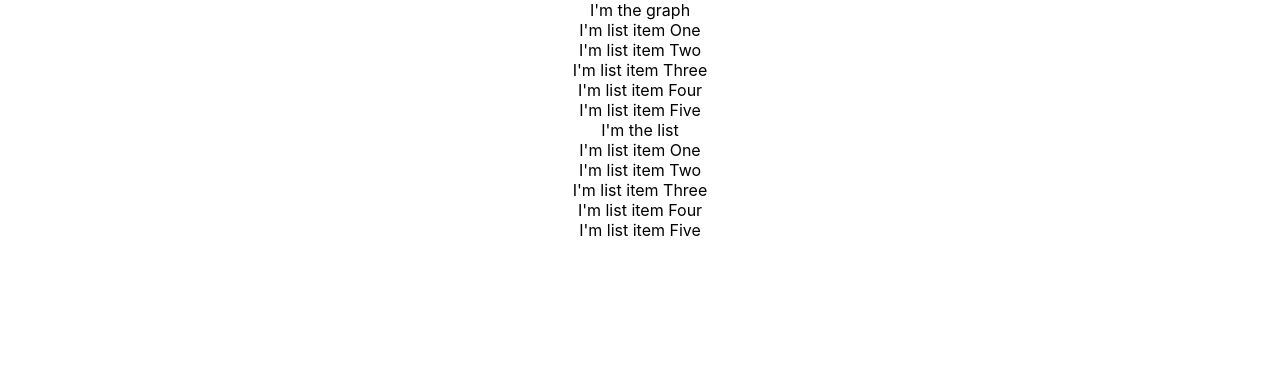
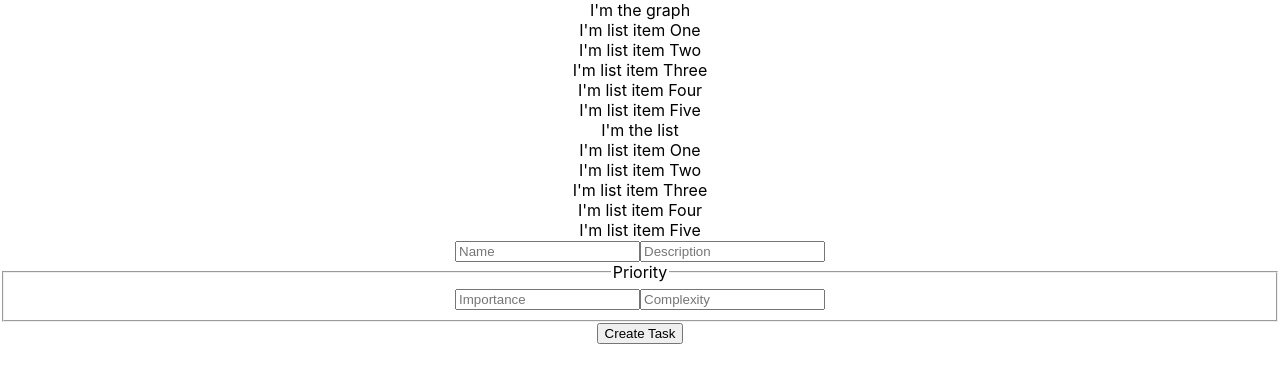
Before and after one commit to AlexGaiser/graphulist, a React (Create React App) app: page / in a window 1280 px wide. Shown: the top 382 px of the page. Built offline with nearby package versions, Linux system fonts and the light colour scheme.

Commit message:
Create form creates new items, throughout app

```diff
--- a/src/App.js
+++ b/src/App.js
@@ -2,7 +2,8 @@ import React, { Component } from 'react';
 import './App.css';
 import List from './components/list/List';
 import Graph from './components/graph/Graph';
-import ItemForm from './components/ItemForm'
+import EditForm from './components/EditItem';
+import CreateForm from './components/CreateItem';
 
 class App extends Component {
   state = {
@@ -52,7 +53,8 @@ class App extends Component {
           complexity: 5
         }
       }],
-    itemToEdit: null
+    itemToEdit: null,
+    renderCreateItem: true
   }
 
   getItemById = id => {
@@ -68,6 +70,20 @@ class App extends Component {
 
     this.setState(prevState => ({
       itemToEdit: item
+    }))
+  }
+
+  createItem = (newItem) => {
+    this.setState(prevState => ({
+      items: [...prevState.items, newItem]
+    }))
+    console.log(this.state.items)
+  }
+
+  toggleForm = e => {
+    e.preventDefault()
+    this.setState(prevState => ({
+      itemToEdit: null
     }))
   }
 
@@ -92,8 +108,14 @@ class App extends Component {
         <Graph setEditItem={this.setEditItem} items={this.state.items} />
         <List setEditItem={this.setEditItem} items={this.state.items} />
         {
-          this.state.itemToEdit &&
-          <ItemForm itemToEdit={this.state.itemToEdit}/>
+          this.state.itemToEdit
+            ?
+              <div>
+                <EditForm itemToEdit={this.state.itemToEdit} />
+                <button onClick={this.toggleForm}>New Task</button>
+              </div>
+            :
+              <CreateForm createItem={this.createItem}/>
         }
       </div>
     );
--- /dev/null
+++ b/src/components/CreateItem.js
@@ -0,0 +1,111 @@
+import React, { Component } from 'react'
+
+class CreateForm extends Component {
+  state = {
+    maxComplexity: null,
+    name: '',
+    description: '',
+    importance: null,
+    complexity: null
+  }
+
+  handleChange = e => {
+    let key = e.target.name
+    let val = e.target.value
+    this.setState(prevState => ({
+      [key]: val
+    }))
+  }
+
+  handleSubmit = e => {
+    e.preventDefault()
+    let item = {
+      id: 'needs logic to ensure unique',
+      name: this.state.name,
+      description: this.state.description,
+      priority: {
+        importance: this.state.importance,
+        complexity: this.state.complexity
+      }
+    }
+    console.log(item)
+
+    return item
+  }
+
+  // functions below For use with user-defined options
+  // setComplexity = (e) => {
+  //   let val = Number(e.target.value)
+  //   this.setState(prevState => ({
+  //     maxComplexity: val
+  //   }))
+  // }
+
+  // renderOptions = (quantity) => {
+  //   let options = []
+  //   for (let i = 0; i < quantity + 1; i++) {
+  //     options.push(<option value={i}>{i}</option>)
+  //   }
+  //   return options
+  // }
+
+  render() {
+    return (
+      <div className="form-container">
+        {/* <label htmlFor="name">Name:</label> */}
+        <input
+          name="name"
+          type="text"
+          placeholder="Name"
+          onChange={this.handleChange}
+        />
+
+        {/* <label htmlFor="description">Description:</label> */}
+        <input
+          name="description"
+          type="text"
+          placeholder="Description"
+          onChange={this.handleChange}
+        />
+
+        <fieldset>
+          <legend>Priority</legend>
+            {/* <label htmlFor="importance">Importance:</label> */}
+            <input
+              placeholder="Importance"
+              id="importance"
+              name="importance"
+              onChange={this.handleChange}
+            />
+
+            {/* <label htmlFor="complexity">Complexity:</label> */}
+            <input
+              placeholder="Complexity"
+              id="complexity"
+              name="complexity"
+              onChange={this.handleChange}
+            />
+        </fieldset>
+
+        <button
+          onClick={(e)=> {
+                let item = this.handleSubmit(e)
+                this.props.createItem(item)
+          }} type='button'
+          >Create Task
+        </button>
+
+        {/* For use with user-defined options */}
+        {/* <input onChange={this.setComplexity} placeholder="Max Complexity" type="number"/>
+        {
+          this.state.maxComplexity &&
+          <select name="complexity" id="">
+            {this.renderOptions(this.state.maxComplexity)}
+          </select>
+        } */}
+      </div>
+    );
+  }
+}
+
+export default CreateForm;
--- a/src/components/ItemForm.js
+++ b/src/components/EditItem.js
@@ -1,10 +1,9 @@
 import React, { Component } from 'react'
 
-class ItemForm extends Component {
+class EditForm extends Component {
   state = {
-    maxComplexity: null
+    //maxComplexity: null
   }
-
 
   // functions below For use with user-defined options
   // setComplexity = (e) => {
@@ -40,11 +39,10 @@ class ItemForm extends Component {
           defaultValue={this.props.itemToEdit.name}
         />
 
-        <fieldset>
+        {/* <fieldset>
           <legend>Priority</legend>
             <label htmlFor="importance">Importance:</label>
             <input
-              // placeholder="Importance"
               defaultValue={this.props.itemToEdit.priority.importance}
               id="importance"
               name="importance"
@@ -52,12 +50,15 @@ class ItemForm extends Component {
 
             <label htmlFor="complexity">Complexity:</label>
             <input
-              // placeholder="Complexity"
               defaultValue={this.props.itemToEdit.priority.complexity}
               id="complexity"
               name="complexity"
             />
-        </fieldset>
+        </fieldset> */}
+
+        <button onClick={this.props.updateTask} type='button'>Update Task</button>
+
+        <button onClick={this.props.deleteTask} type='button'>Delete Task</button>
 
         {/* For use with user-defined options */}
         {/* <input onChange={this.setComplexity} placeholder="Max Complexity" type="number"/>
@@ -72,4 +73,4 @@ class ItemForm extends Component {
   }
 }
 
-export default ItemForm;
+export default EditForm;
--- a/src/components/graph/Graph.js
+++ b/src/components/graph/Graph.js
@@ -2,6 +2,7 @@ import React from 'react'
 import GraphItem from '../list/ListItem';
 
 const Graph = (props) => {
+  console.log(props.items)
   let graphItems = props.items.map((item, key) => {
     return (
       <GraphItem setEditItem={props.setEditItem} id={item.id} item={item} key={key} />
```
